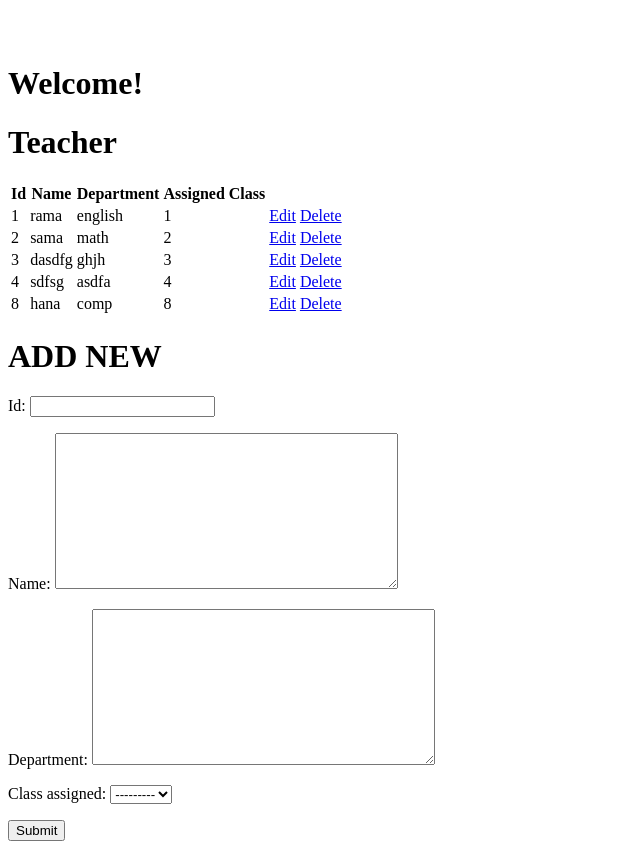
After one commit to prabi-dhi/student_management_task, a Django app: page /teacher/ in a window 1280 px wide. The commit adds this page. Shown: the whole page, without its empty margins (0-640 px from the left). Run offline with Django 5.2, Linux system fonts and the light colour scheme; data comes from the database, SQL or seed files in the repository.

Commit message:
soft delete implemented

```diff
--- a/st_management/classroom/models.py
+++ b/st_management/classroom/models.py
@@ -3,6 +3,7 @@ from django.db import models
 class Classroom(models.Model):
     room_number = models.CharField(max_length=10, primary_key=True)
     total_student = models.CharField(max_length = 5, null=True, blank = True)
+    is_deleted = models.BooleanField(default=False)
 
     def __str__(self):
         return self.room_number
--- a/st_management/st_management/settings.py
+++ b/st_management/st_management/settings.py
@@ -120,7 +120,7 @@ USE_TZ = True
 # Static files (CSS, JavaScript, Images)
 # https://docs.djangoproject.com/en/5.1/howto/static-files/
 
-STATIC_URL = 'static/'
+STATIC_URL = 'st_management/static/'
 
 # Default primary key field type
 # https://docs.djangoproject.com/en/5.1/ref/settings/#default-auto-field
@@ -128,3 +128,6 @@ STATIC_URL = 'static/'
 DEFAULT_AUTO_FIELD = 'django.db.models.BigAutoField'
 
 # AUTH_USER_MODEL = "user.User"
+# STATICFILES_DIRS = [
+#     BASE_DIR / "static",
+# ]
--- a/st_management/st_management/template/base.html
+++ b/st_management/st_management/template/base.html
@@ -3,16 +3,18 @@
   <head>
     <meta charset="UTF-8" />
     <meta name="viewport" content="width=device-width, initial-scale=1.0" />
-    <link
+    <!-- <link
       href="https://cdn.jsdelivr.net/npm/bootstrap@5.0.2/dist/css/bootstrap.min.css"
       rel="stylesheet"
       integrity="sha384-EVSTQN3/azprG1Anm3QDgpJLIm9Nao0Yz1ztcQTwFspd3yD65VohhpuuCOmLASjC"
       crossorigin="anonymous"
-    />
+    /> -->
+    <!-- {% load static %}
+    <link rel="stylesheet" href="{% static 'style.css' %}"> -->
     <title>Student Management</title>
   </head>
   <body></br></br>
-    <div class="container">
+    <div>
       <h1>Welcome!</h1>
       <div>
       {% block classroom %} {% if show_button %}
@@ -24,6 +26,20 @@
         <button>See Students</button>
       </a>
       {% endif %} {% endblock %}
+      {%block teacher%}
+      {% if show_button %}
+      <a href="/teacher">
+        <button>See teachers</button>
+      </a>
+      {% endif %}
+      {%endblock%}
+      {%block subject%}
+      {% if show_button%}
+      <a href ="/subject">
+        <button>See subjects</button>
+      </a>
+      {%endif%}
+      {%endblock%}
       </div>
     </div>
   </body>
--- /dev/null
+++ b/st_management/st_management/template/teacher.html
@@ -0,0 +1,44 @@
+{% extends 'base.html' %}{% block teacher %}
+<h1>Teacher</h1>
+<table>
+    <thead>
+        <tr>
+            <th>Id</th>
+            <th> Name</th>
+            <th>Department</th>
+            <th>Assigned Class</th>
+        </tr>
+    </thead>
+    <tbody>
+        {% for teacher in teachers%}
+        <tr>
+            <td>{{teacher.id}}</td>
+            <td>{{teacher.name}}</td>
+            <td>{{teacher.department}}</td>
+            <td>{{teacher.class_assigned}}</td>
+            <td><a href ="{% url 'teacher_edit' teacher.id %}"> Edit </a></td>
+            <td><a href ="/teacher/delete/{{teacher.id}}"> Delete </a></td>
+        </tr>
+        {%endfor%}
+    </tbody>
+</table>
+    {% if edit_form %}
+    <h1>Edit Teacher</h1>
+    <div>
+        <form method="POST" action="{% url 'teacher_edit' edit_instance.id %}">
+            {% csrf_token %}
+            {{ edit_form.as_p }}
+            <button type="submit">Update</button>
+        </form>
+    </div>
+    {% else %}
+    <h1>ADD NEW</h1>
+    <div>
+        <form method="POST" action="{% url 'teacher_view' %}">
+          {% csrf_token %}
+          {{ form.as_p}}
+          <button type="submit">Submit</button>
+        </form>
+        </div>
+        {%endif%}
+{%endblock%}
--- a/st_management/st_management/urls.py
+++ b/st_management/st_management/urls.py
@@ -26,8 +26,16 @@ urlpatterns = [
     path('classroom/',classroom_view, name='classroom'),
     path('classroom/<int:room_number>/', views.classroom_edit, name='classroom_edit'),
     path('classroom/delete/<int:room_number>/', views.classroom_delete, name='classroom_delete'),
-    # path('student/edit/<int:s_id>/', views.student_edit, name='student_edit'),
+
     path('student/', views.student_view, name='student_view'),
+    path('student_edit/<int:s_id>/', views.student_edit, name='student_edit'),
     path('student/delete/<int:s_id>/', views.student_delete, name='student_delete'),
 
+    path('teacher/', views.teacher_view, name='teacher_view'),
+    path('teacher_edit/<int:id>/', views.teacher_edit, name='teacher_edit'),
+    path('teacher/delete/<int:id>/', views.teacher_delete, name='teacher_delete'),
+
+    path('subject/', views.subject_view, name='subject_view'),
+    path('subject/edit/<int:sub_code>/', views.subject_edit, name = 'subject_edit'),
+    path('subject/delete/<int:sub_code>/', views.subject_delete, name= 'subject_delete')
 ]
--- a/st_management/st_management/views.py
+++ b/st_management/st_management/views.py
@@ -10,6 +10,8 @@ from django.contrib import messages
 from django.contrib.auth import logout
 from django.contrib.auth.decorators import login_required
 from student.forms import StudentForm
+from teacher.forms import TeacherForm
+from subject.forms import SubjectForm
 
 User = get_user_model()
 
@@ -59,14 +61,13 @@ def login_page(request):
     return render(request, "login.html")
 
 @login_required(login_url='/login/')
-
 def base(request):
     show_button = request.path != '/base'
     return render(request, "base.html",{'show_button': show_button})
 
-# for classroom view and create
-def classroom_view(request):
-    classrooms = Classroom.objects.all()
+# for classroom
+def classroom_view(request):   #add
+    classrooms = Classroom.objects.filter(is_deleted = False)
     context = {
         'classrooms': classrooms,
     }
@@ -77,11 +78,10 @@ def classroom_view(request):
         new_classroom.save()
         return redirect('/classroom/')
     return render(request, "classroom.html",context)
-# Update
+#update
 def classroom_edit(request, room_number):
-    classroom = get_object_or_404(Classroom, room_number=room_number)
+    classroom = Classroom.objects.filter(room_number= room_number, is_deleted = False)
     if request.method == 'POST':
-        room_number = request.POST.get('room_number')
         total_student = request.POST.get('total_student')
         classroom.total_student = total_student
         classroom.save()
@@ -90,20 +90,13 @@ def classroom_edit(request, room_number):
     return render(request, "classroom.html",context)
 # Delete
 def classroom_delete(request, room_number):
-        classroom = get_object_or_404(Classroom, room_number=room_number)
-        classroom.delete()
+        classroom = Classroom.objects.get( room_number=room_number)
+        classroom.is_deleted= True
+        classroom.save()
         return redirect('classroom')
 
-# def student_edit(request, s_id):
-#     student = Student.objects.get(s_id = s_id)
-#     form = StudentForm(request.POST, instance = student)
-#     if form.is_valid():
-#         form.save()
-#         return redirect("/student")
-#     return render(request, 'student.html', {'student': student})
-
 def student_view(request):
-    students = Student.objects.all()
+    students = Student.objects.filter(is_deleted = False)
     form = StudentForm()
     context = {
         'students': students,
@@ -112,18 +105,97 @@ def student_view(request):
     if request.method == 'POST':
         form = StudentForm(request.POST)
         if form.is_valid():
-            try:
-                form.save()
-                return redirect('/student/')
-            except Exception as e:
-                print(e)
-                return redirect('/student/')
-        else:
+            form.save()
             return redirect('/student/')
     return render(request, "student.html",context)
 
+def student_delete(request, s_id):
+    student = Student.objects.get(s_id=s_id, is_deleted = False)
+    student.is_deleted = True
+    student.save()
+    return redirect('/student/')
 
-def student_delete(request, s_id):
-    student = Student.objects.get(s_id=s_id)
-    student.delete()
-    return redirect('/student/')
+def student_edit(request, s_id):
+    instance = Student.objects.get(s_id = s_id, is_deleted=False)
+    edit_form = StudentForm(request.POST or None, instance=instance)
+    if edit_form.is_valid():
+        edit_form.save()
+        return redirect('/student/')
+    add_form = StudentForm()
+
+    context = {
+               'edit_form': edit_form,
+               'form':add_form,
+               'edit_instance':instance}
+    return render(request, 'student.html',context)
+
+def teacher_view(request):
+    teachers = Teacher.objects.filter(is_deleted=False)
+    form = TeacherForm()
+    context = {
+        'teachers': teachers,
+        'form' : form
+    }
+    if request.method == 'POST':
+        form = TeacherForm(request.POST)
+        if form.is_valid():
+            form.save()
+            return redirect('/teacher/')
+    return render(request,'teacher.html',context)
+
+def teacher_edit(request, id):
+    instance = Teacher.objects.get(id=id, is_deleted=False)
+    edit_form = TeacherForm(request.POST or None, instance=instance)
+
+    if edit_form.is_valid():
+        edit_form.save()
+        return redirect('/teacher/')
+
+    add_form = TeacherForm()
+    context = {
+        'form': add_form,
+        'edit_form': edit_form,
+        'edit_instance': instance,
+    }
+    return render(request, 'teacher.html', context)
+
+def teacher_delete(request,id):
+    teacher = Teacher.objects.get(id=id)
+    teacher.is_deleted = True
+    teacher.save()
+    return redirect('/teacher/')
+
+def subject_view(request):
+    subjects = Subject.objects.filter(is_deleted=False)
+    form = SubjectForm()
+    context = {
+        'subjects': subjects,
+        'form' : form
+    }
+    if request.method == 'POST':
+        form = SubjectForm(request.POST)
+        if form.is_valid():
+            form.save()
+            return redirect('/subject/')
+    return render(request,'subject.html',context)
+
+def subject_edit(request, sub_code):
+    instance= Subject.objects.get(sub_code=sub_code,is_deleted=False)
+    edit_form = SubjectForm(request.POST or None, instance=instance)
+    if edit_form.is_valid():
+        edit_form.save()
+        return redirect('/subject/')
+    add_form = SubjectForm()
+    context = {
+        # 'subject':subject,
+        'form': add_form,
+        'edit_form': edit_form,
+        'edit_instance': instance,
+    }
+    return render(request, 'subject.html', context)
+
+def subject_delete(request, sub_code):
+    subject = Subject.objects.get(sub_code=sub_code)
+    subject.is_deleted = True
+    subject.save()
+    return redirect('/subject/')
--- a/st_management/student/models.py
+++ b/st_management/student/models.py
@@ -1,11 +1,16 @@
 from django.db import models
 from classroom.models import Classroom
 
+
 class Student(models.Model):
+    class Meta:
+        db_table = 'student'
     s_id = models.CharField(max_length=10, primary_key=True)
     s_name = models.TextField(max_length = 50)
     class_enrolled = models.ForeignKey(Classroom, on_delete=models.CASCADE)
     s_age = models.CharField(max_length = 3)
+    is_deleted = models.BooleanField(default=False)
+
 
     def __str__(self):
         return self.s_name
--- a/st_management/subject/models.py
+++ b/st_management/subject/models.py
@@ -5,6 +5,7 @@ class Subject(models.Model):
     sub_code = models.CharField(max_length=10, primary_key=True)
     sub_name = models.TextField(max_length = 50)
     teacher_name = models.ForeignKey(Teacher, on_delete=models.CASCADE)
+    is_deleted = models.BooleanField(default=False)
 
     def __str__(self):
         return self.sub_name
--- /dev/null
+++ b/st_management/teacher/forms.py
@@ -0,0 +1,7 @@
+from django import forms
+from .models import Teacher
+
+class TeacherForm(forms.ModelForm):
+    class Meta:
+        model=Teacher
+        fields = ['id','name','department','class_assigned']
--- a/st_management/teacher/models.py
+++ b/st_management/teacher/models.py
@@ -6,6 +6,7 @@ class Teacher(models.Model):
     name = models.TextField(max_length = 50)
     department = models.TextField(max_length = 50)
     class_assigned = models.OneToOneField(Classroom, on_delete=models.CASCADE)
+    is_deleted = models.BooleanField(default=False)
 
     def __str__(self):
         return self.name
```
Also changed, not shown: st_management/st_management/static/style.css (added, +14 -0 lines), st_management/st_management/template/student.html (+13 -2 lines), st_management/st_management/template/subject.html (added, +43 -0 lines), st_management/subject/forms.py (added, +7 -0 lines), st_management/classroom/migrations/0003_classroom_is_deleted.py (added), st_management/db.sqlite3, st_management/student/migrations/0002_student_is_deleted.py (added), st_management/student/migrations/0003_alter_student_table.py (added), st_management/subject/migrations/0002_subject_is_deleted.py (added), st_management/teacher/migrations/0002_teacher_is_deleted.py (added).
